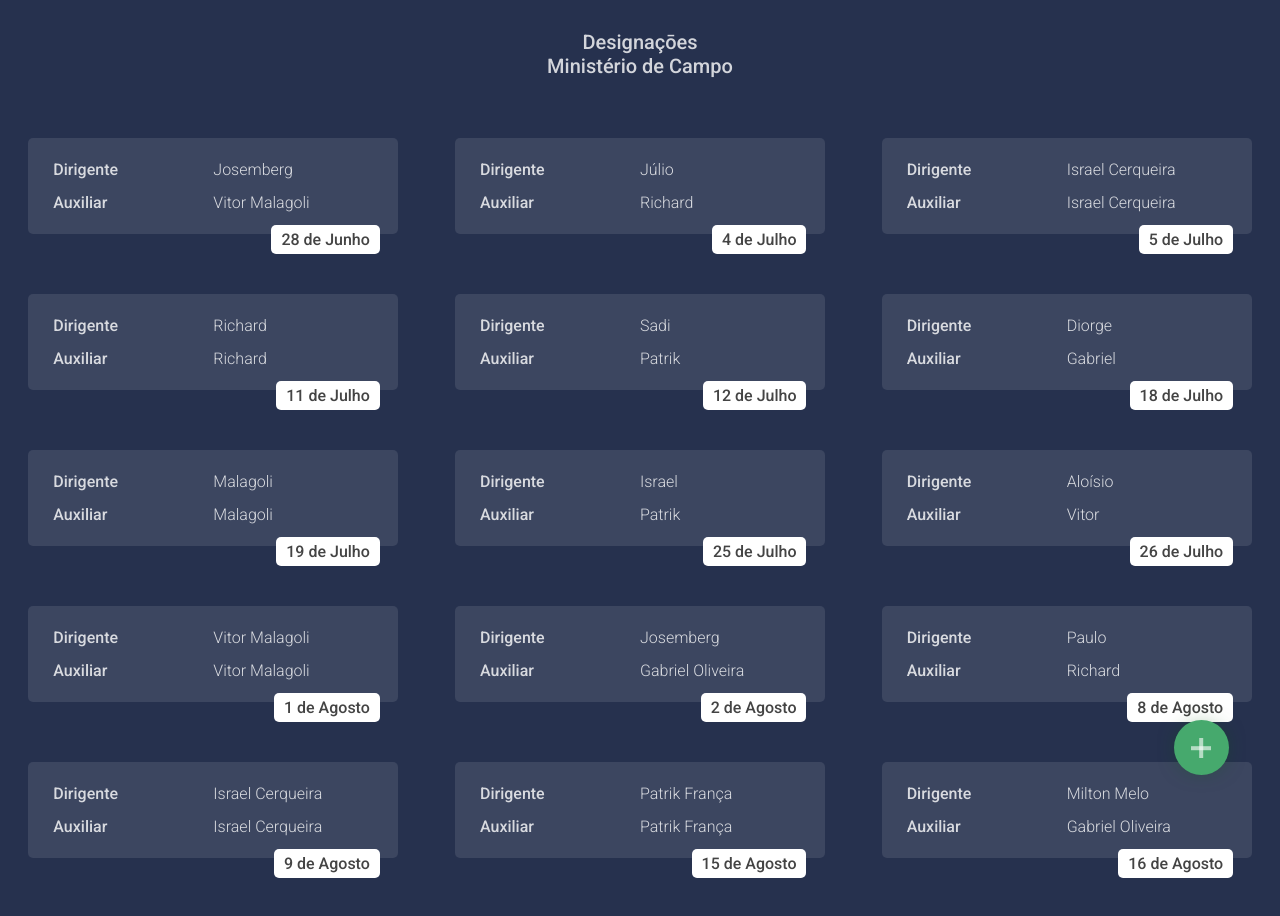
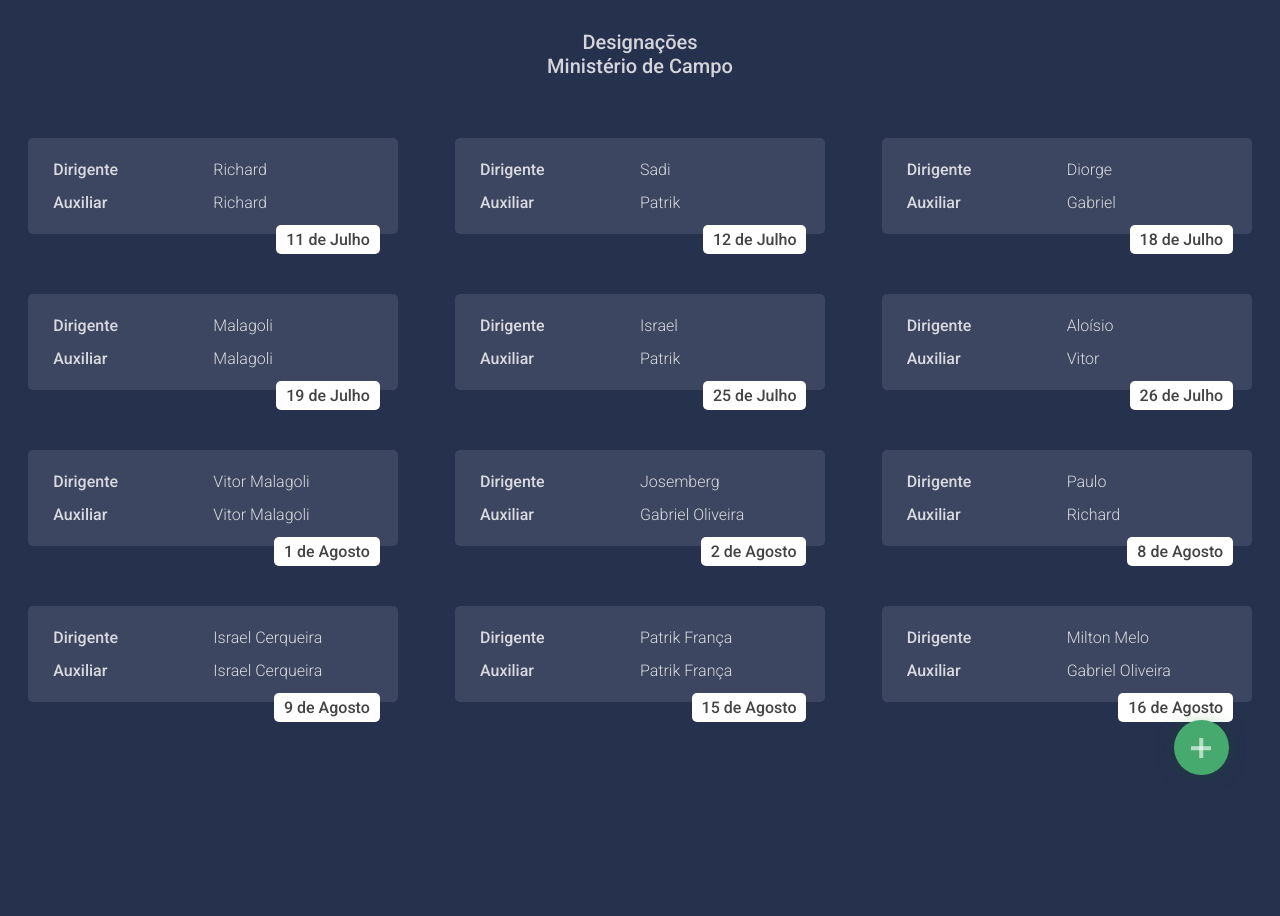
Before and after one commit to gabrr/cong-costeira, a React (Create React App) app: page / in a window 1280 px wide. Shown: the top 916 px of the page. After the commit the page ends 832 px from the top, so only its background shows below. Built offline with nearby package versions, Linux system fonts and the light colour scheme.

Commit message:
placeholder color and data

```diff
--- a/src/components/atoms/inputs/index.tsx
+++ b/src/components/atoms/inputs/index.tsx
@@ -33,8 +33,15 @@ const Div = styled.div`
         outline: none;
         border: none;
         padding: 0 8px;
+        -webkit-appearance: none;
+        color: #444;
+    }
+
+    input::placeholder {
+        color: #444;
     }
 
 
 
+
 `
--- a/src/data.ts
+++ b/src/data.ts
@@ -5,21 +5,6 @@ interface Card {
 }
 
 const data: Card[] = [
-    {
-        dirigente: 'Josemberg',
-        auxiliar: 'Vitor Malagoli',
-        data: '28 de Junho'
-    },
-    {
-        dirigente: 'Júlio',
-        auxiliar: 'Richard',
-        data: '4 de Julho'
-    },
-    {
-        dirigente: 'Israel Cerqueira',
-        auxiliar: 'Israel Cerqueira',
-        data: '5 de Julho'
-    },
     {
         dirigente: 'Richard',
         auxiliar: 'Richard',
```
